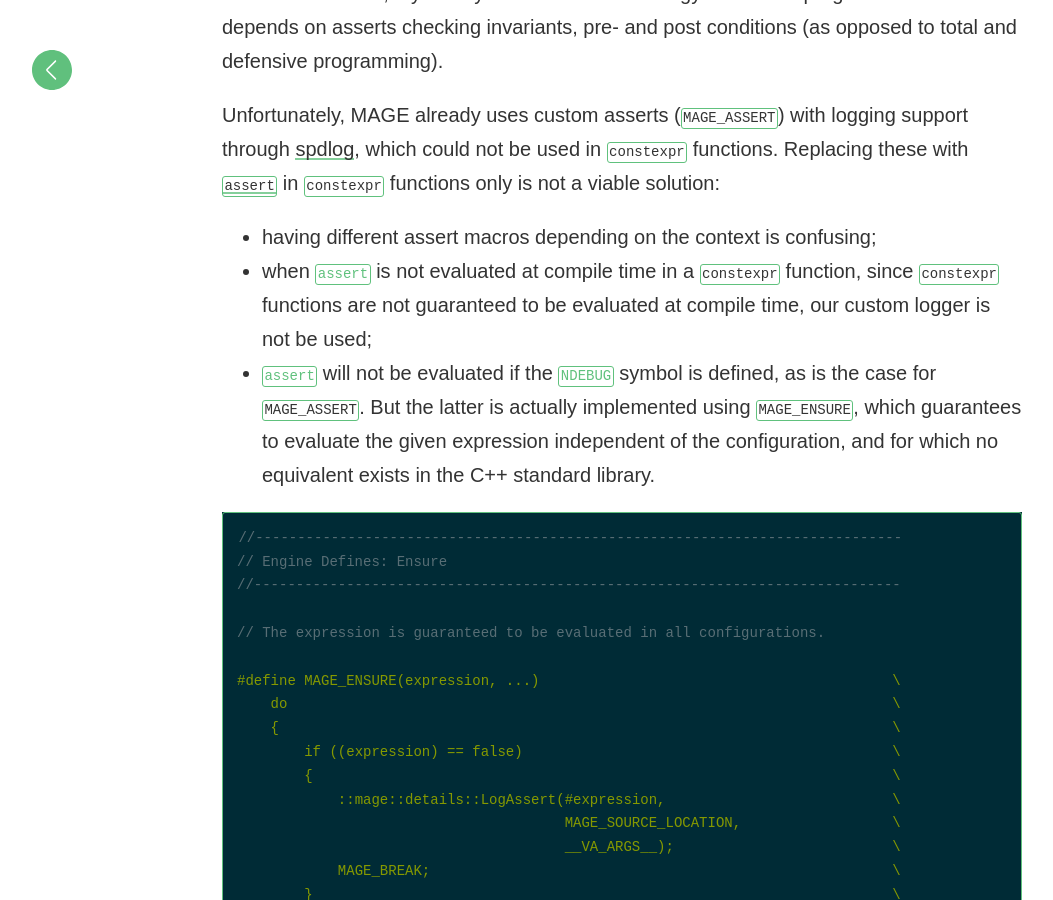
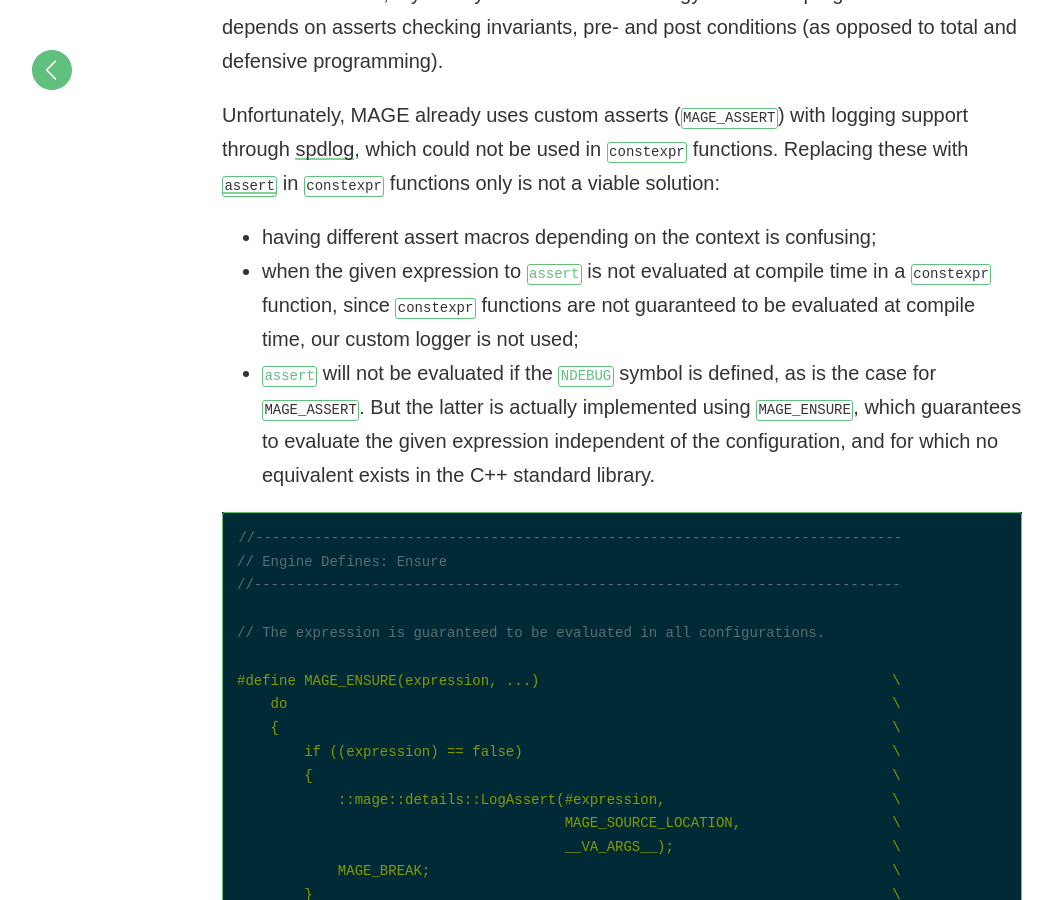
Before and after one commit to matt77hias/Blog, a Jekyll site: the page built from _posts/2020-08-25-mage-asserts.md, in a window 1280 px wide and 900 px high, scrolled down 981 px. Shown: the whole window, without its empty margins (18-1071 px from the left). Built offline with Jekyll 4.4.1, drawn with Linux system fonts in a browser that asks for light colours; comment, search, counter and statistics services are not loaded.

Commit message:
Update 2020-08-25-mage-asserts.md

````diff
--- a/_posts/2020-08-25-mage-asserts.md
+++ b/_posts/2020-08-25-mage-asserts.md
@@ -32,7 +32,7 @@
 
 Unfortunately, MAGE already uses custom asserts (`MAGE_ASSERT`) with logging support through [spdlog](https://github.com/gabime/spdlog), which could not be used in `constexpr` functions. Replacing these with [`assert`](https://en.cppreference.com/w/cpp/error/assert) in `constexpr` functions only is not a viable solution:
 * having different assert macros depending on the context is confusing;
-* when [`assert`](https://en.cppreference.com/w/cpp/error/assert) is not evaluated at compile time in a `constexpr` function, since `constexpr` functions are not guaranteed to be evaluated at compile time, our custom logger is not be used;
+* when the given expression to [`assert`](https://en.cppreference.com/w/cpp/error/assert) is not evaluated at compile time in a `constexpr` function, since `constexpr` functions are not guaranteed to be evaluated at compile time, our custom logger is not used;
 * [`assert`](https://en.cppreference.com/w/cpp/error/assert) will not be evaluated if the [`NDEBUG`](https://en.cppreference.com/w/c/error/assert) symbol is defined, as is the case for `MAGE_ASSERT`. But the latter is actually implemented using `MAGE_ENSURE`, which guarantees to evaluate the given expression independent of the configuration, and for which no equivalent exists in the C++ standard library.
 
 ```c++
````
